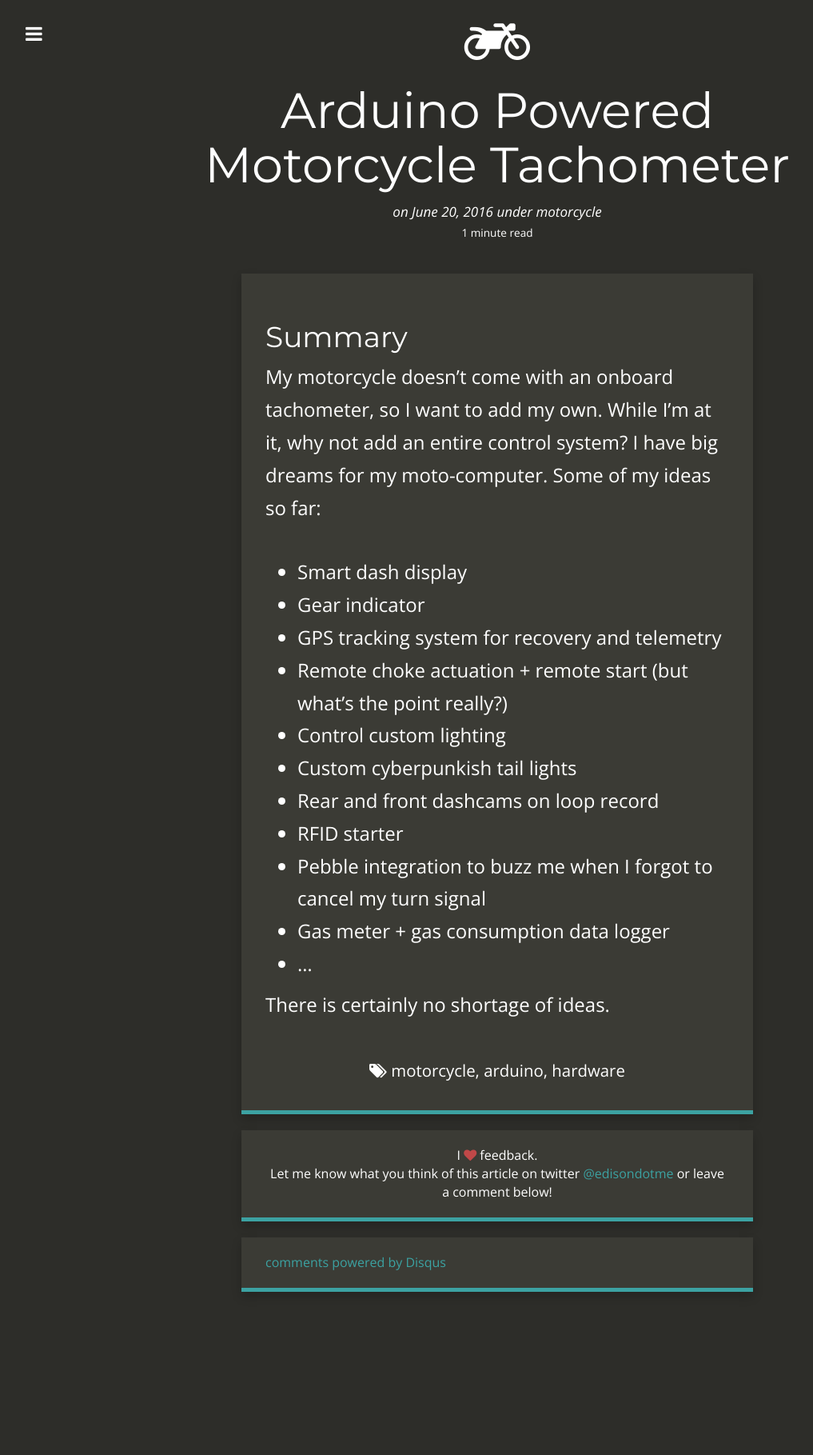
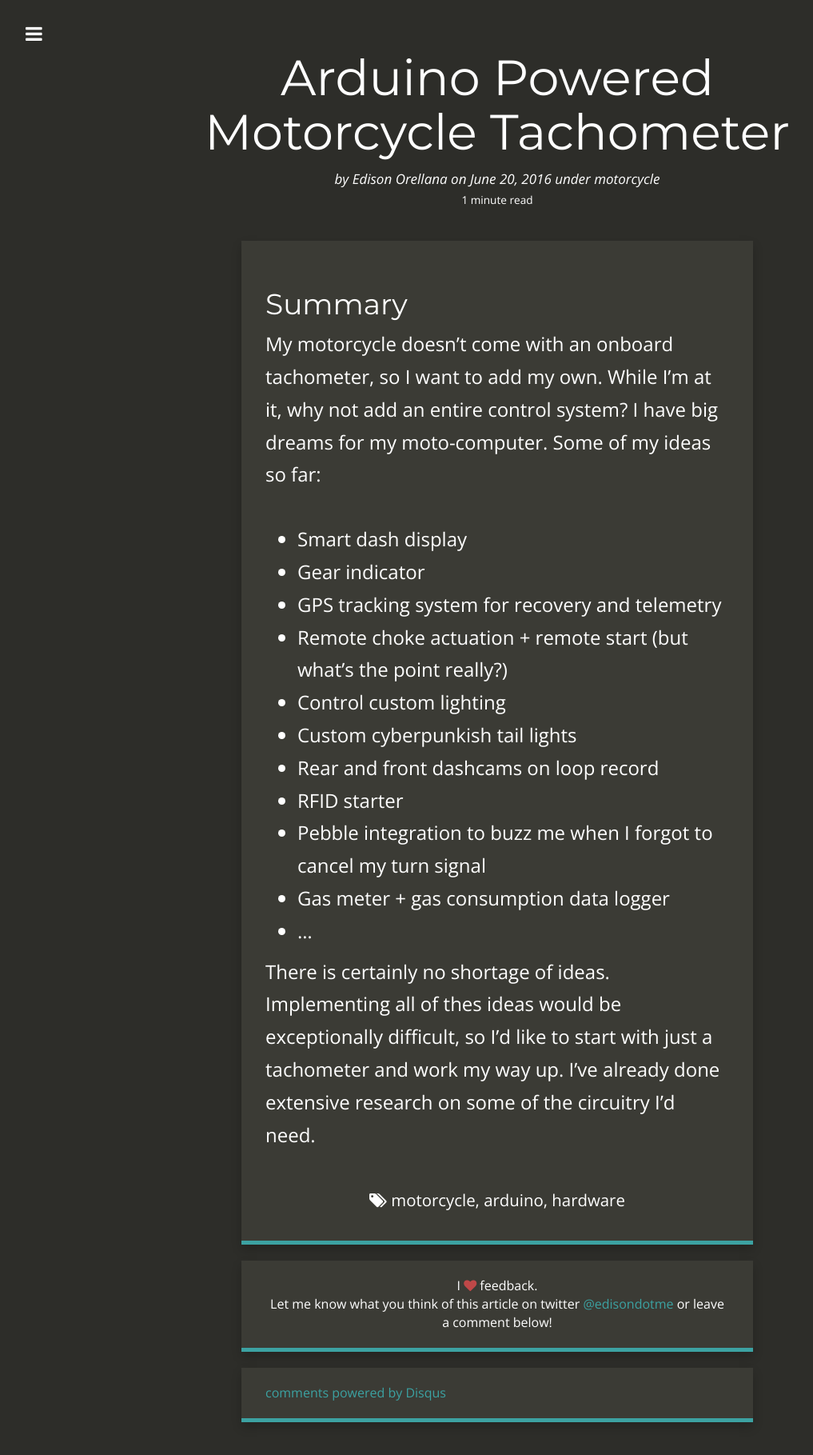
Before and after one commit to edisondotme/edisondotme.github.io, a Jekyll site: the page built from _posts/2016/2016-06-20-arduino-cycle.md, in a window 1280 px wide. Shown: the whole page at 80% size, without its empty margins (18-1035 px from the left). Built offline with Jekyll 4.4.1, drawn with Linux system fonts in a browser that asks for light colours; nearby versions of some CDN libraries; comment, search, counter and statistics services are not loaded; before the commit the page ends 1656 px from its top, so only the background shows below that.

Commit message:
updated moto tachometer article

```diff
--- a/_posts/2016/2016-06-20-arduino-cycle.md
+++ b/_posts/2016/2016-06-20-arduino-cycle.md
@@ -1,14 +1,16 @@
 ---
 layout:     post
-title:      Arduino Powered Motorcycle Tachometer
+title:      'Arduino Powered Motorcycle Tachometer'
+author: Edison Orellana
 date:       2016-06-20 12:32:18
 summary:    Chronicles of my project to add a Tachometer to my motorcycle.
 categories: motorcycle
-thumbnail: motorcycle
+thumbnail: fa-motorcycle
 tags:
- - motorcycle
- - arduino
- - hardware
+  - motorcycle
+  - arduino
+  - hardware
+excerpt: "Customizing a motorcycle with electronics"
 ---
 
 ## Summary
@@ -27,4 +29,4 @@
    * Gas meter + gas consumption data logger
    * ...
 
-There is certainly no shortage of ideas.
+There is certainly no shortage of ideas. Implementing all of thes ideas would be exceptionally difficult, so I'd like to start with just a tachometer and work my way up. I've already done extensive research on some of the circuitry I'd need.
```
